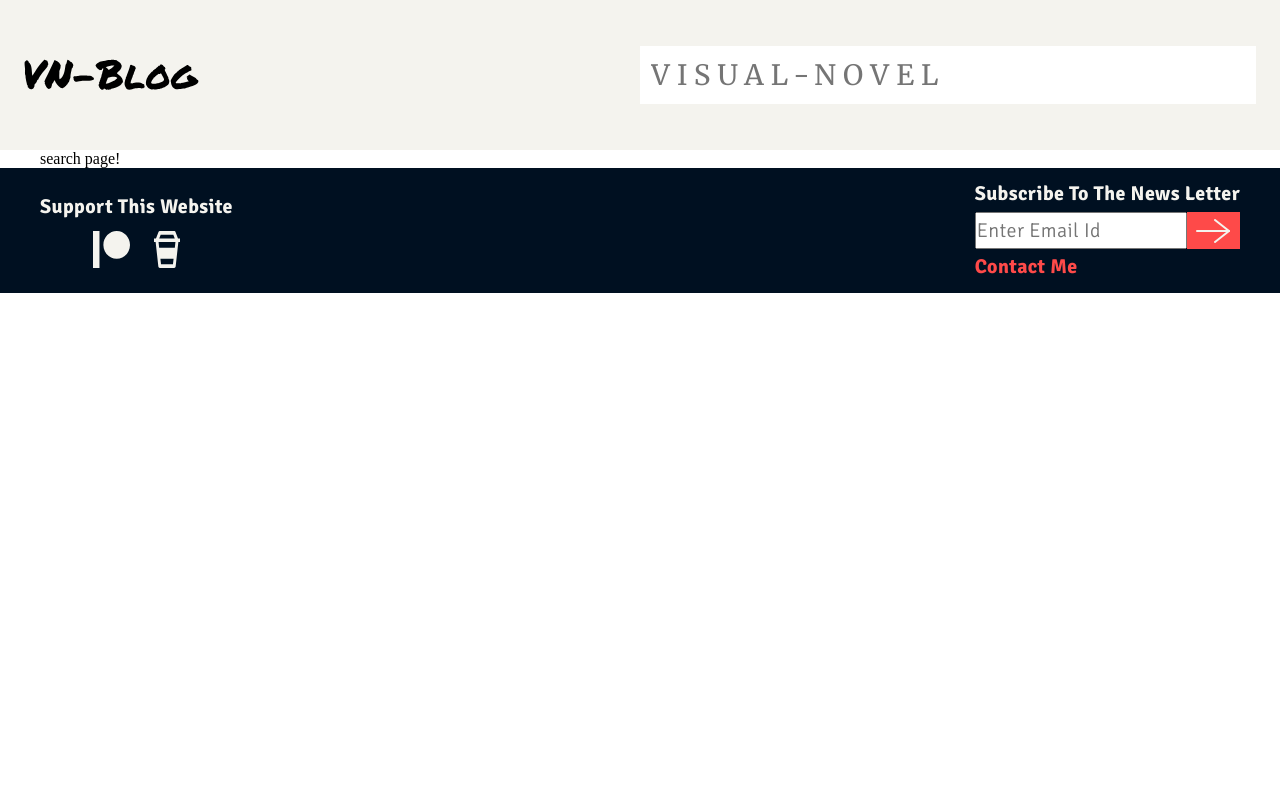
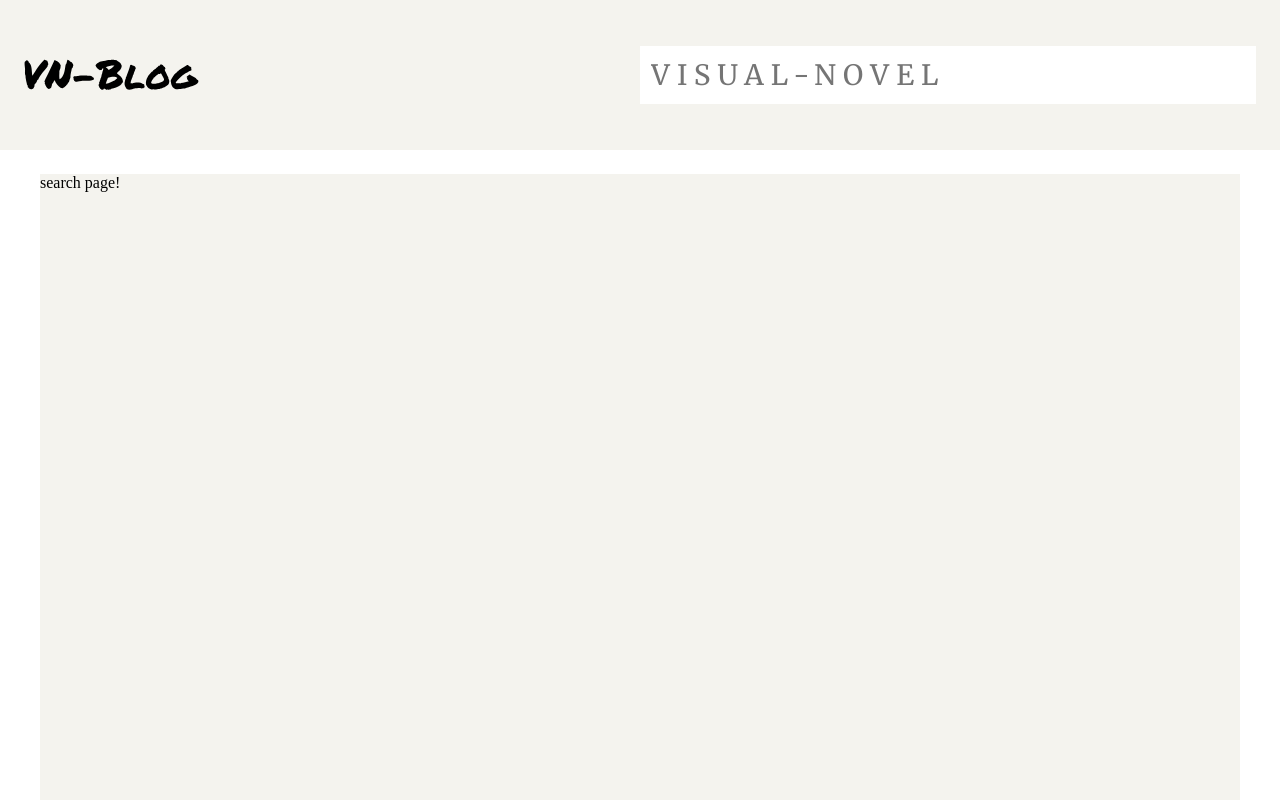
Before and after one commit to ImmaculateEmpyrean/project-blog, a Vue app: page /search in a window 1280 px wide. Shown: the top 800 px of the page. Built offline with nearby package versions, Linux system fonts and the light colour scheme; some icons are missing.

Commit message:
transition to search page is reasonable now.

```diff
--- a/src/App.vue
+++ b/src/App.vue
@@ -1,7 +1,9 @@
 <template>
   <NavBar/>
   <div class="constrainer">
-      <router-view/>
+      <transition enter-active-class="animate__animated animate__fadeIn" leave-active-class="animate__animated animate__fadeOut">
+        <router-view></router-view>
+      </transition>
   </div>
   <Footer />
 </template>
--- a/src/views/SearchPage.vue
+++ b/src/views/SearchPage.vue
@@ -3,3 +3,14 @@
         search page!
     </div>
 </template>
+
+<style lang="scss" scoped>
+    @use '../assets/scss/setting' as *;
+    @import '../assets/scss/columns.scss';
+
+    .searchPage{
+        height: 100vh;
+        margin-top: var(--spacing-large);
+        background-color: map-get($light,"light");
+    }
+</style>
```
